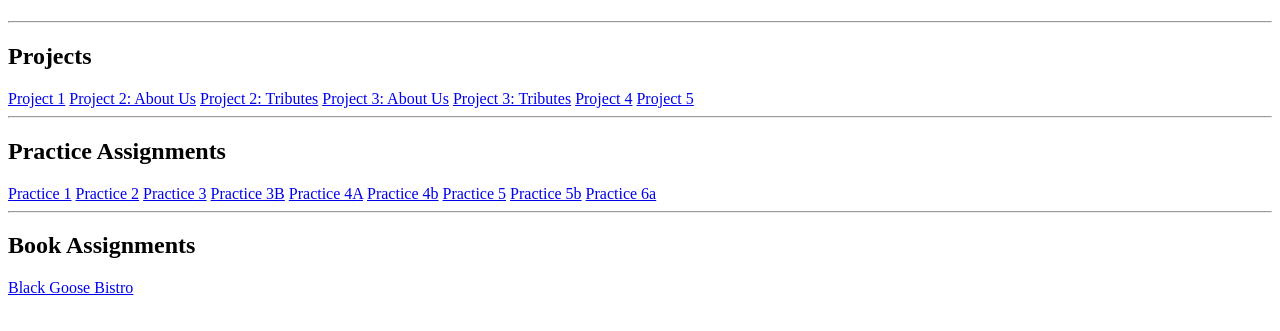
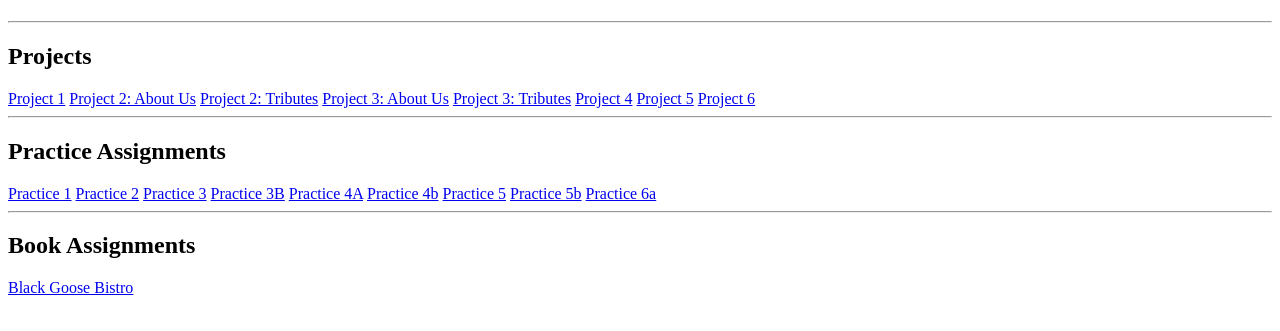
Before and after one commit to flowersin/INFO2420, a plain HTML site: page index.html in a window 1280 px wide. Shown: the part 59-390 px from the top of the page. Drawn offline with Linux system fonts and the light colour scheme.

Commit message:
Added link to project 6

```diff
--- a/index.html
+++ b/index.html
@@ -16,6 +16,7 @@
 					<a href="project03/tributes.html">Project 3: Tributes</a>
 					<a href="project04.html">Project 4</a>
 					<a href="project05/index.html">Project 5</a>
+					<a href="project06/graphics.html">Project 6</a>
 				<hr />
 				<h2>Practice Assignments</h2>
 					<a href="practice01.html">Practice 1</a>
```
